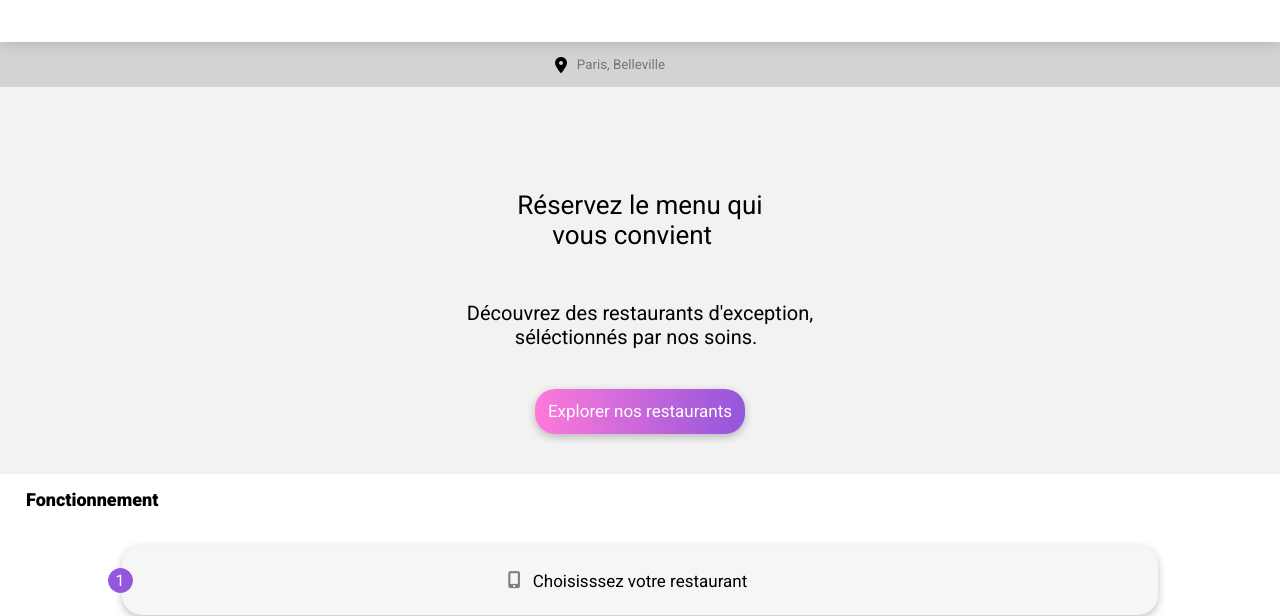
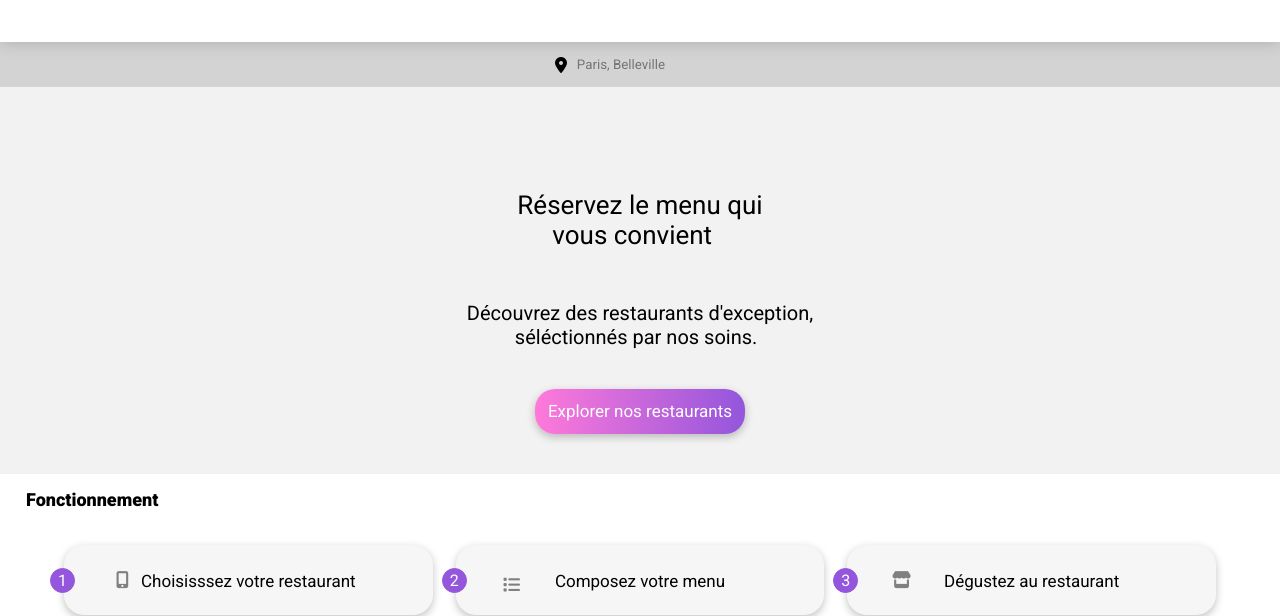
Before and after one commit to Mookie-web/Projet-3, a website: page index.html in a window 1280 px wide. Shown: the part 184-800 px from the top of the page. Drawn offline with Linux system fonts and the light colour scheme; a web font is replaced by a local one.

Commit message:
modif css page menu

```diff
--- a/Sass/Pages/_index.scss
+++ b/Sass/Pages/_index.scss
@@ -184,7 +184,12 @@
 
 
 // Desktop
-//@media screen and (min-width:1024px) {
+@media screen and (min-width:1200px) {
+  .flex{
+    flex-wrap: nowrap;
+    gap: 2%;
+  }
+}
 
 //      .para-one{
 //          display: flex;
--- a/Sass/Pages/_menu.scss
+++ b/Sass/Pages/_menu.scss
@@ -1,6 +1,6 @@
 
 body {
-  margin: 0px;
+  margin: 0;
   font-family: 'Roboto', sans-serif;
 }
 .img-header {
--- a/index.html
+++ b/index.html
@@ -155,7 +155,8 @@
           </div>
 
           <div class="footer-content-subtitle">
-              <a class="footer-content" href="mailto:contact@ohmyfood.com">Contact</a>
+<!--              <a href="mailto:contact@ohmyfood.com"class="footer-content">Contact</a>-->
+              <a href="mailto:contact@gmail.fr" class="footer-content">Contact</a>
           </div>
       </div>
   </footer>
```
Also changed, not shown: css/style.css, 1 other file.
